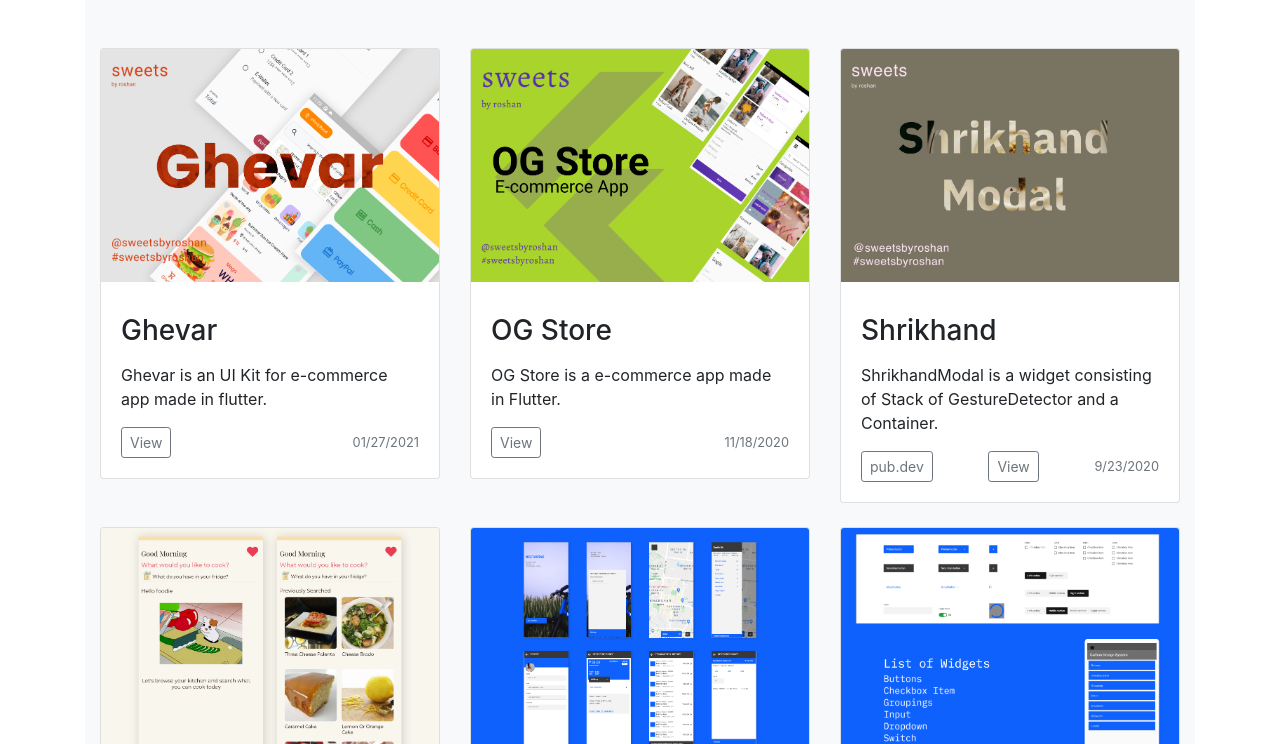
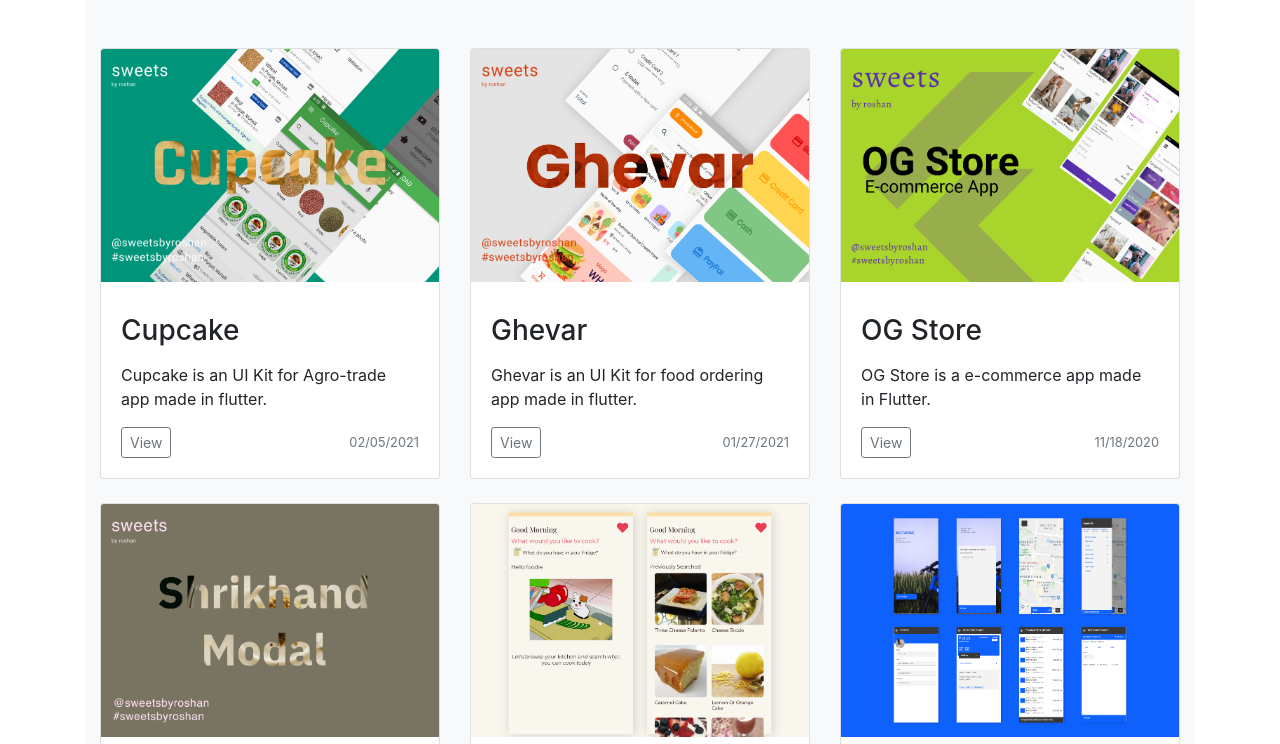
Before and after one commit to sweetsbyroshan/sweetsbyroshan.github.io, a plain HTML site: page index.html in a window 1280 px wide. Shown: the part 56-800 px from the top of the page. Drawn offline with nearby package versions, Linux system fonts and the light colour scheme.

Commit message:
added cupcake

```diff
--- a/index.html
+++ b/index.html
@@ -4,8 +4,8 @@
     <meta name="viewport" content="width=device-width, initial-scale=1, shrink-to-fit=no">
 
     <!-- Bootstrap CSS -->
-    <link rel="stylesheet" href="https://stackpath.bootstrapcdn.com/bootstrap/4.4.1/css/bootstrap.min.css" integrity="sha384-Vkoo8x4CGsO3+Hhxv8T/Q5PaXtkKtu6ug5TOeNV6gBiFeWPGFN9MuhOf23Q9Ifjh" crossorigin="anonymous">
-    <link rel="stylesheet" href="style.css">
+    <link rel="stylesheet" target= "blank"  href="https://stackpath.bootstrapcdn.com/bootstrap/4.4.1/css/bootstrap.min.css" integrity="sha384-Vkoo8x4CGsO3+Hhxv8T/Q5PaXtkKtu6ug5TOeNV6gBiFeWPGFN9MuhOf23Q9Ifjh" crossorigin="anonymous">
+    <link rel="stylesheet" target= "blank"  href="style.css">
     <title>Sweets by Roshan</title>
 </head>
 
@@ -24,9 +24,9 @@
                         <div class="col-sm-4 offset-md-1 py-4">
                             <h4 class="text-white">Contact</h4>
                             <ul class="list-unstyled">
-                                <li><a href="https://twitter.com/thisisroshans" class="text-white">Follow on Twitter</a>
+                                <li><a target= "blank"  href="https://twitter.com/thisisroshans" class="text-white">Follow on Twitter</a>
                                 </li>
-                                <li><a href="https://www.instagram.com/sweetsbyroshan/" class="text-white">View on
+                                <li><a target= "blank"  href="https://www.instagram.com/sweetsbyroshan/" class="text-white">View on
                                         Instagram</a></li>
                             </ul>
                         </div>
@@ -35,7 +35,7 @@
             </div>
             <div class="navbar navbar-dark bg-dark box-shadow">
                 <div class="container d-flex justify-content-between">
-                    <a href="#" class="navbar-brand d-flex align-items-center">
+                    <a target= "blank"  href="#" class="navbar-brand d-flex align-items-center">
                         <strong>Sweets by roshan</strong>
                     </a>
 
@@ -54,16 +54,34 @@
 
                         <div class="col-md-4">
                             <div class="card mb-4 box-shadow">
+                                <img class="card-img-top" src="images/cupcake.png" alt="Card image cap">
+                                <div class="card-body">
+                                    <p class="card-title">
+                                        </p><h3>Cupcake</h3>
+                                    <p></p>
+                                    <p class="card-text">Cupcake is an UI Kit for Agro-trade app made in flutter. </p>
+                                    <div class="d-flex justify-content-between align-items-center">
+
+                                        <div class="btn-group">
+                                            <a target= "blank"  href="https://github.com/sweetsbyroshan/cupcake"><button type="button" class="btn btn-sm btn-outline-secondary">View</button></a>
+                                        </div>
+                                        <small class="text-muted">02/05/2021</small>
+                                    </div>
+                                </div>
+                            </div>
+                        </div>
+                        <div class="col-md-4">
+                            <div class="card mb-4 box-shadow">
                                 <img class="card-img-top" src="images/ghevar.png" alt="Card image cap">
                                 <div class="card-body">
                                     <p class="card-title">
                                         </p><h3>Ghevar</h3>
                                     <p></p>
-                                    <p class="card-text">Ghevar is an UI Kit for e-commerce app made in flutter. </p>
+                                    <p class="card-text">Ghevar is an UI Kit for food ordering app made in flutter. </p>
                                     <div class="d-flex justify-content-between align-items-center">
 
                                         <div class="btn-group">
-                                            <a href="https://github.com/sweetsbyroshan/ghevar"><button type="button" class="btn btn-sm btn-outline-secondary">View</button></a>
+                                            <a target= "blank"  href="https://github.com/sweetsbyroshan/ghevar"><button type="button" class="btn btn-sm btn-outline-secondary">View</button></a>
                                         </div>
                                         <small class="text-muted">01/27/2021</small>
                                     </div>
@@ -81,7 +99,7 @@
                                     <div class="d-flex justify-content-between align-items-center">
 
                                         <div class="btn-group">
-                                            <a href="https://github.com/sweetsbyroshan/OG_Store"><button type="button" class="btn btn-sm btn-outline-secondary">View</button></a>
+                                            <a target= "blank"  href="https://github.com/sweetsbyroshan/OG_Store"><button type="button" class="btn btn-sm btn-outline-secondary">View</button></a>
                                         </div>
                                         <small class="text-muted">11/18/2020</small>
                                     </div>
@@ -98,10 +116,10 @@
                                     <p class="card-text">ShrikhandModal is a widget consisting of Stack of GestureDetector and a Container.</p>
                                     <div class="d-flex justify-content-between align-items-center">
                                         <div class="btn-group">
-                                            <a href="https://pub.dev/packages/shrikhand_modal"><button type="button" class="btn btn-sm btn-outline-secondary">pub.dev</button></a>
+                                            <a target= "blank"  href="https://pub.dev/packages/shrikhand_modal"><button type="button" class="btn btn-sm btn-outline-secondary">pub.dev</button></a>
                                         </div>
                                         <div class="btn-group">
-                                            <a href="https://github.com/sweetsbyroshan/Shrikhand"><button type="button" class="btn btn-sm btn-outline-secondary">View</button></a>
+                                            <a target= "blank"  href="https://github.com/sweetsbyroshan/Shrikhand"><button type="button" class="btn btn-sm btn-outline-secondary">View</button></a>
                                         </div>
                                         <small class="text-muted">9/23/2020</small>
                                     </div>
@@ -119,10 +137,10 @@
                                     <p class="card-text">Eclair is an app that suggests cooking recipes on the basis of ingredients searched.</p>
                                     <div class="d-flex justify-content-between align-items-center">
                                         <div class="btn-group">
-                                            <a href="https://github.com/sweetsbyroshan/Eclair/raw/master/app-release.apk"><button type="button" class="btn btn-sm btn-outline-secondary">Download APK</button></a>
+                                            <a target= "blank"  href="https://github.com/sweetsbyroshan/Eclair/raw/master/app-release.apk"><button type="button" class="btn btn-sm btn-outline-secondary">Download APK</button></a>
                                         </div>
                                         <div class="btn-group">
-                                            <a href="https://github.com/sweetsbyroshan/Eclair"><button type="button" class="btn btn-sm btn-outline-secondary">View</button></a>
+                                            <a target= "blank"  href="https://github.com/sweetsbyroshan/Eclair"><button type="button" class="btn btn-sm btn-outline-secondary">View</button></a>
                                         </div>
                                         <small class="text-muted">6/28/2020</small>
                                     </div>
@@ -139,7 +157,7 @@
                                     <p class="card-text">Yulu clone in Carbon Design System</p>
                                     <div class="d-flex justify-content-between align-items-center">
                                         <div class="btn-group">
-                                            <a href="https://github.com/sweetsbyroshan/Nectarine"><button type="button" class="btn btn-sm btn-outline-secondary">View</button></a>
+                                            <a target= "blank"  href="https://github.com/sweetsbyroshan/Nectarine"><button type="button" class="btn btn-sm btn-outline-secondary">View</button></a>
                                         </div>
                                         <small class="text-muted">5/16/2020</small>
                                     </div>
@@ -156,7 +174,7 @@
                                     <p class="card-text">Carbon Design System wrapper package for Flutter</p>
                                     <div class="d-flex justify-content-between align-items-center">
                                         <div class="btn-group">
-                                            <a href="https://github.com/sweetsbyroshan/Oliebollen"><button type="button" class="btn btn-sm btn-outline-secondary">View</button></a>
+                                            <a target= "blank"  href="https://github.com/sweetsbyroshan/Oliebollen"><button type="button" class="btn btn-sm btn-outline-secondary">View</button></a>
                                         </div>
                                         <small class="text-muted">5/13/2020</small>
                                     </div>
@@ -173,7 +191,7 @@
                                     <p class="card-text">Material App Template.</p>
                                     <div class="d-flex justify-content-between align-items-center">
                                         <div class="btn-group">
-                                            <a href="https://github.com/sweetsbyroshan/Rasmalai"><button type="button" class="btn btn-sm btn-outline-secondary">View</button></a>
+                                            <a target= "blank"  href="https://github.com/sweetsbyroshan/Rasmalai"><button type="button" class="btn btn-sm btn-outline-secondary">View</button></a>
                                         </div>
                                         <small class="text-muted">5/11/2020</small>
                                     </div>
@@ -191,7 +209,7 @@
                                     <p class="card-text">Flutter UI Kit.</p>
                                     <div class="d-flex justify-content-between align-items-center">
                                         <div class="btn-group">
-                                            <a href="https://github.com/sweetsbyroshan/Ambrosia"><button type="button" class="btn btn-sm btn-outline-secondary">View</button></a>
+                                            <a target= "blank"  href="https://github.com/sweetsbyroshan/Ambrosia"><button type="button" class="btn btn-sm btn-outline-secondary">View</button></a>
                                         </div>
                                         <small class="text-muted">5/6/2020</small>
                                     </div>
@@ -207,7 +225,7 @@
         <footer class="text-muted">
             <div class="container">
                 <p class="float-right">
-                    <a href="#">Back to top</a>
+                    <a target= "blank"  href="#">Back to top</a>
                 </p>
                 <p>All content in this website is © Roshan B. Singh 2020-2902</p>
             </div>
```
Also changed, not shown: images/cupcake.png (added), 2 other files.
